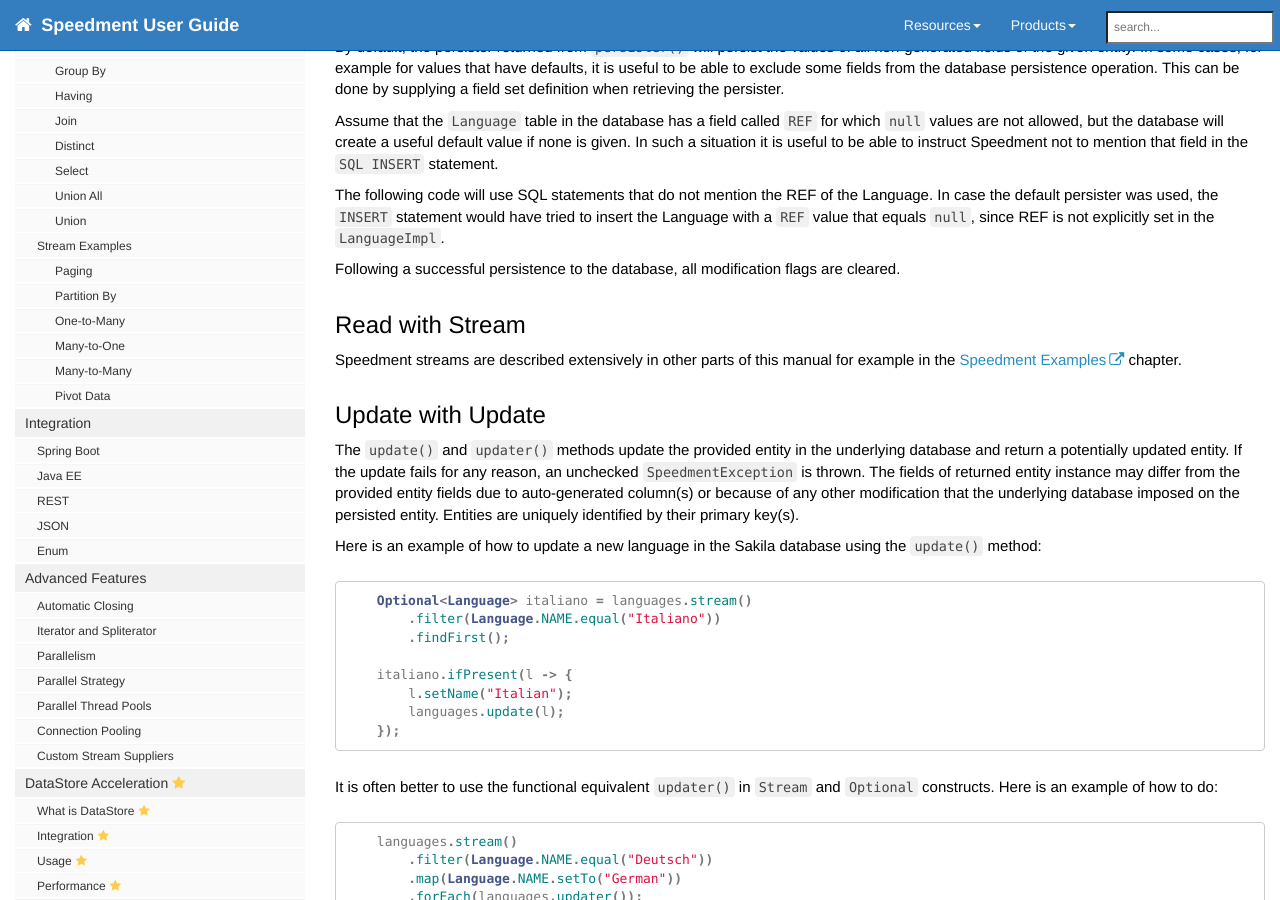
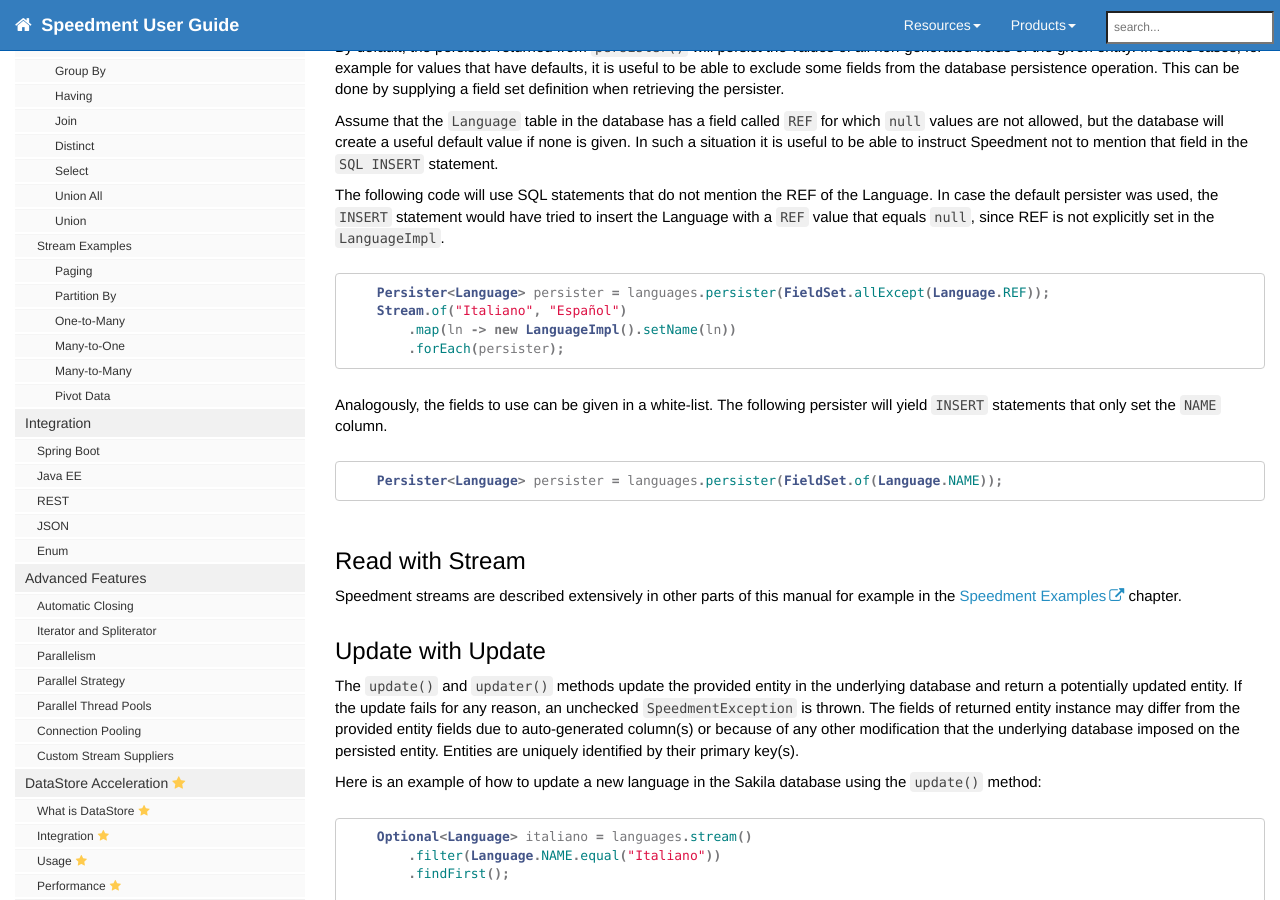
Before and after one commit to speedment/speedment-doc, a Jekyll site: the page built from pages/crud.md, in a window 1280 px wide and 900 px high, scrolled down 1620 px. Built offline with Jekyll 4.4.1, drawn with Linux system fonts in a browser that asks for light colours; nearby versions of some CDN libraries; comment, search, counter and statistics services are not loaded.

Commit message:
Add selective persist example

````diff
--- a/pages/crud.md
+++ b/pages/crud.md
@@ -80,8 +80,20 @@
 default persister was used, the `INSERT` statement would have tried to insert the Language with a `REF`
 value that equals `null`, since REF is not explicitly set in the `LanguageImpl`.
 
+``` java
+    Persister<Language> persister = languages.persister(FieldSet.allExcept(Language.REF));
+    Stream.of("Italiano", "Español")
+        .map(ln -> new LanguageImpl().setName(ln))
+        .forEach(persister);
+```
 
-Following a successful persistence to the database, all modification flags are cleared.
+Analogously, the fields to use can be given in a white-list. The following persister will yield `INSERT` statements
+that only set the `NAME` column.
+
+``` java
+    Persister<Language> persister = languages.persister(FieldSet.of(Language.NAME));
+```
+
 
 ## Read with Stream
 
````
